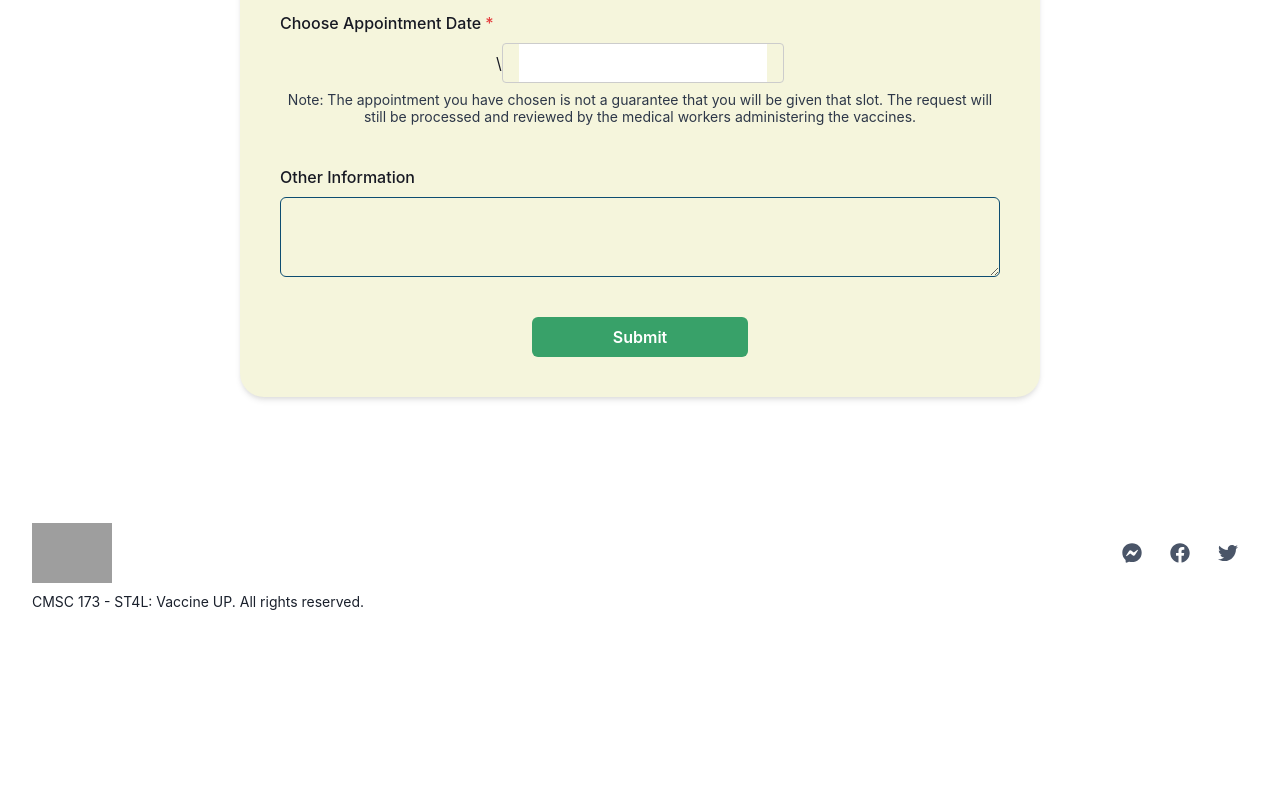
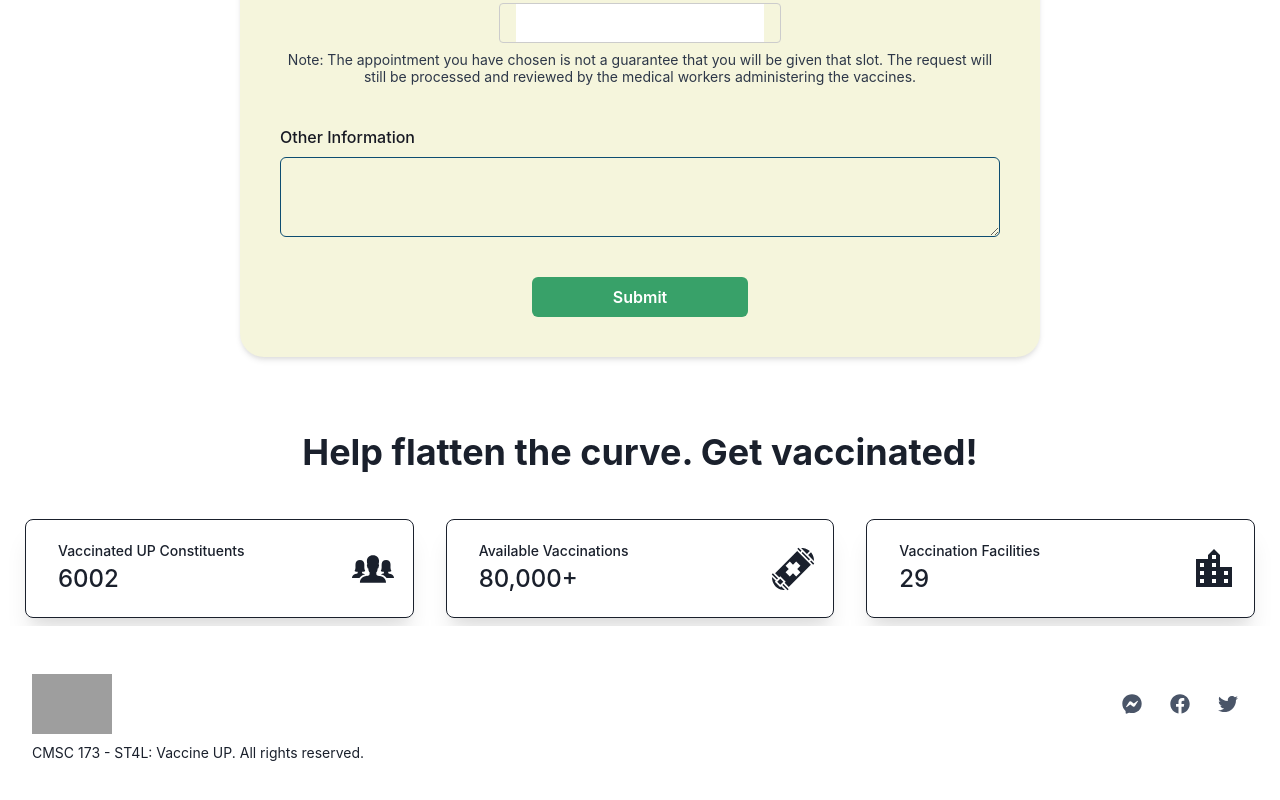
Before and after one commit to ridiculoys/cs173-project, a Next.js app in the folder frontend/: page /appointment in a window 1280 px wide. Shown: the part 560-1360 px from the top of the page. Before the commit the page ends 1220 px from the top, so only its background shows below. Built offline with nearby package versions, Linux system fonts and the light colour scheme; grey boxes are pictures that could not be loaded.

Commit message:
feature: statistics card

```diff
--- /dev/null
+++ b/frontend/src/components/StatisticsCard.tsx
@@ -0,0 +1,96 @@
+import {
+    Box,
+    chakra,
+    Flex,
+    SimpleGrid,
+    Stat,
+    StatLabel,
+    StatNumber,
+    useColorModeValue,
+  } from '@chakra-ui/react';
+  import { ReactNode } from 'react';
+  import { IoIosPeople } from 'react-icons/io';
+  import { GiHealthCapsule } from 'react-icons/gi';
+  import { MdLocationCity } from 'react-icons/md';
+  import { useEffect, useState } from "react";
+
+  interface StatsCardProps {
+    title: string;
+    stat: string;
+    icon: ReactNode;
+  }
+
+ function StatsCard(props: StatsCardProps) {
+    const { title, stat, icon } = props;
+    return (
+      <Stat
+        px={{ base: 2, md: 4 }}
+        py={'5'}
+        shadow={'xl'}
+        border={'1px solid'}
+        borderColor={useColorModeValue('gray.800', 'gray.500')}
+        rounded={'lg'}>
+        <Flex justifyContent={'space-between'}>
+          <Box pl={{ base: 2, md: 4 }}>
+            <StatLabel fontWeight={'medium'} isTruncated>
+              {title}
+            </StatLabel>
+            <StatNumber fontSize={'2xl'} fontWeight={'medium'}>
+              {stat}
+            </StatNumber>
+          </Box>
+          <Box
+            my={'auto'}
+            color={useColorModeValue('gray.800', 'gray.200')}
+            alignContent={'center'}>
+            {icon}
+          </Box>
+        </Flex>
+      </Stat>
+    );
+  }
+
+export function StatisticsCard() {
+    const [vaccinations, setVaccinations] = useState(6000);
+
+      //Create random disabled dates.
+    function getRandomInt(max: number) {
+      return Math.floor(Math.random() * max) + 2;
+    }
+
+    useEffect(() => {
+      const interval = setInterval(() => {
+        setVaccinations(vaccs => vaccs + getRandomInt(10))
+      }, 3000);
+      return () => clearInterval(interval);
+    }, []);
+
+    return (
+      <Box maxW="7xl" mx={'auto'} pt={5} px={{ base: 2, sm: 12, md: 17 }}>
+        <chakra.h1
+          textAlign={'center'}
+          fontSize={'4xl'}
+          py={10}
+          fontWeight={'bold'}>
+          Help flatten the curve. Get vaccinated!
+        </chakra.h1>
+        <SimpleGrid columns={{ base: 1, md: 3 }} spacing={{ base: 5, lg: 8 }}>
+          <StatsCard
+            title={'Vaccinated UP Constituents'}
+            stat={vaccinations.toString()}
+            icon={<IoIosPeople size={'3em'} />}
+          />
+          <StatsCard
+            title={'Available Vaccinations'}
+            stat={'80,000+'}
+            icon={<GiHealthCapsule size={'3em'} />}
+          />
+          <StatsCard
+            title={'Vaccination Facilities'}
+            stat={'29'}
+            icon={<MdLocationCity size={'3em'} />}
+          />
+        </SimpleGrid>
+      </Box>
+    );
+  }
--- a/frontend/src/pages/appointment.tsx
+++ b/frontend/src/pages/appointment.tsx
@@ -1,5 +1,6 @@
 import { useEffect, useState } from "react";
 import { NavigationBar } from "../components/NavigationBar";
+import { StatisticsCard } from "../components/StatisticsCard";
 import {
   Container,
   Text,
@@ -21,7 +22,7 @@ import {
 } from "@chakra-ui/react";
 import { SlideFade } from "@chakra-ui/react";
 import { Footer } from "../components/Footer";
-import DatePicker from "../components/date-picker";
+import DatePicker from "../components/DatePicker";
 
 const vaccination_sites: {
   name: string;
@@ -57,7 +58,7 @@ export default function Appointment() {
       <NavigationBar />
       <Container mt="4rem" minW="full" overflow="scroll" p={2}>
         <title>Appointment</title>
-        <Box pb={20}>
+        <Box pb={10}>
           <Stack spacing={0} align={"center"}>
             <Heading>Appointment</Heading>
             <Text textAlign="center">
@@ -74,7 +75,7 @@ export default function Appointment() {
             minWidth={500}
             maxWidth={800}
             p={10}
-            mb={70}
+            mb={2}
             bg="beige"
             boxShadow="lg"
             shadow="md"
@@ -105,7 +106,7 @@ export default function Appointment() {
                 </Select>
               </FormControl>
               <FormControl isRequired>
-                <FormLabel as="legend">Choose Appointment Date</FormLabel>\
+                <FormLabel as="legend">Choose Appointment Date</FormLabel>
                   <DatePicker
                       id="published-date"
                       selectedDate={date}
@@ -137,6 +138,7 @@ export default function Appointment() {
               </Stack>
             </Box>
           </Center>
+        <StatisticsCard />
       </Container>
       <Footer />
     </>
```
Also changed, not shown: frontend/src/components/DatePicker.tsx (renamed from frontend/src/components/date-picker.tsx).
